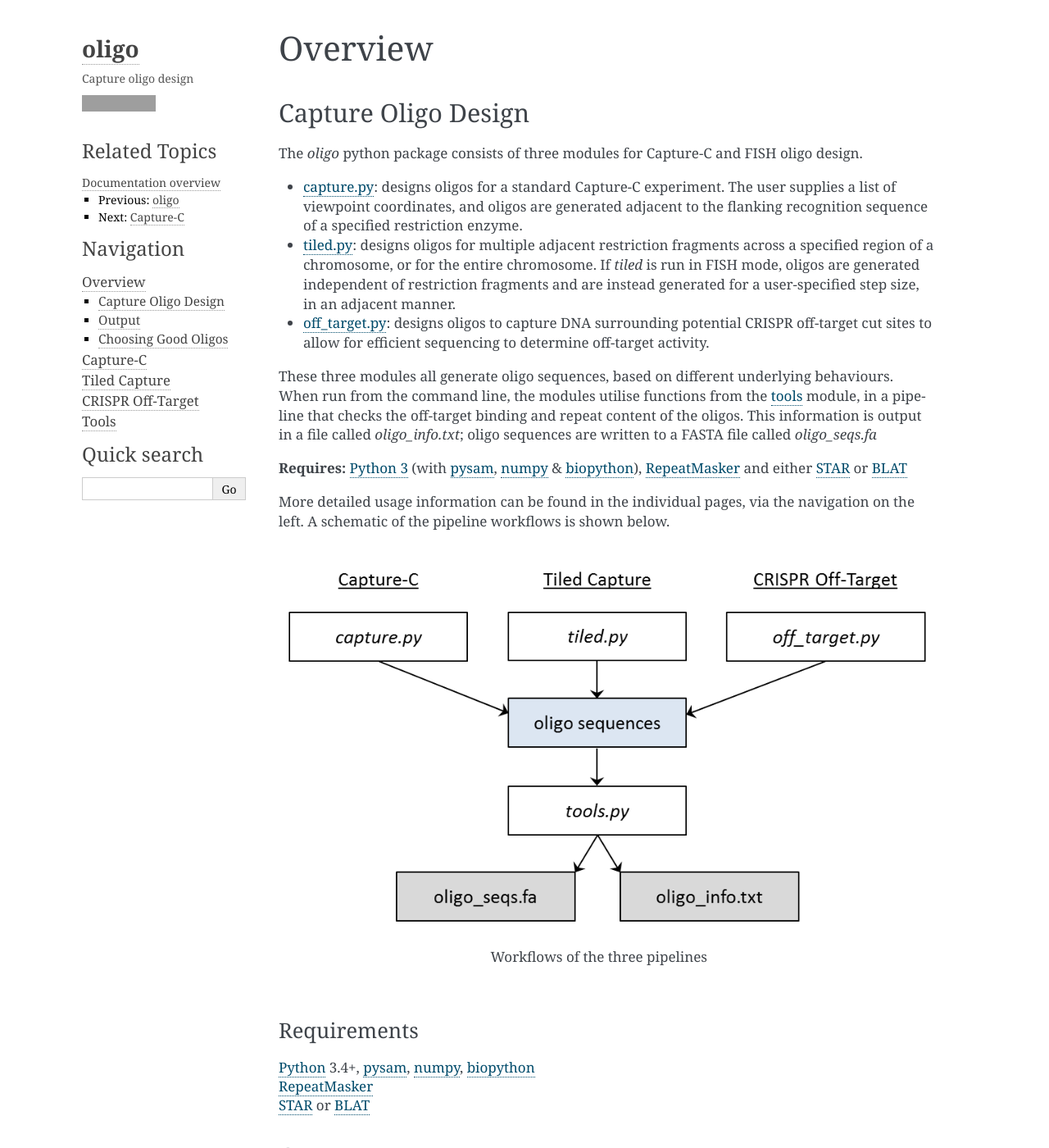
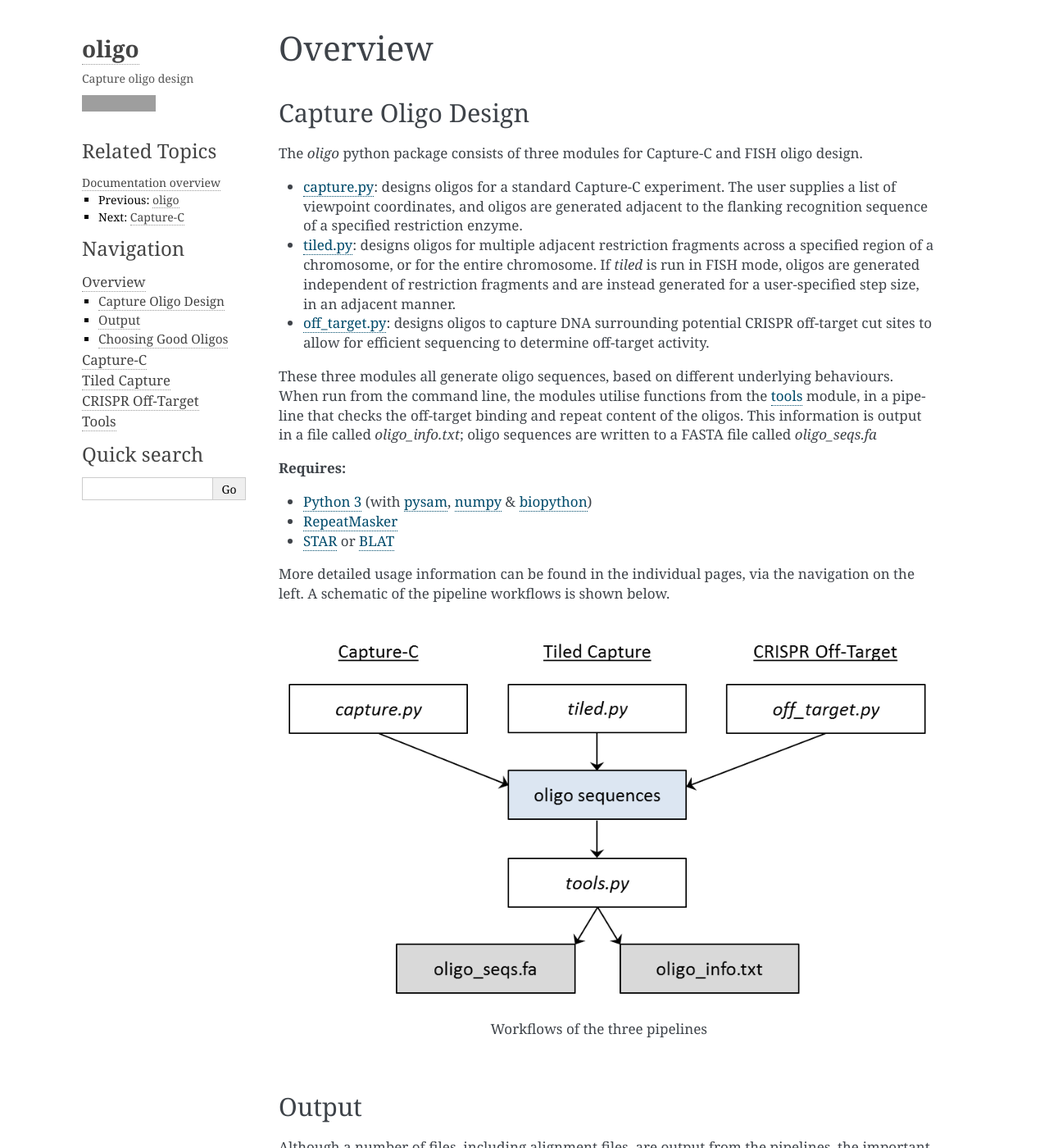
Before and after one commit to jbkerry/oligo, a Sphinx documentation site: the page built from docs/overview.rst, in a window 1280 px wide and 1400 px high. Shown: the whole window at 82% size. Built offline with Sphinx 7.4.7, drawn with Linux system fonts in a browser that asks for light colours; formulas are drawn with MathJax 3; grey boxes are pictures that could not be loaded.

Commit message:
changed requirements to bulleted list

```diff
--- a/README.rst
+++ b/README.rst
@@ -11,8 +11,11 @@
 These three modules all generate oligo sequences, based on different underlying behaviours. When run from the command line, the modules utilise functions from the `tools <http://oligo.rtfd.io/en/latest/tools.html>`_ module, in a pipeline that checks
 the off-target binding and repeat content of the oligos. This information is output in a file called *oligo_info.txt*; oligo sequences are written to a FASTA file called *oligo_seqs.fa*
 
-**Requires:** `Python 3 <https://docs.python.org/3/>`_ (with `pysam <http://pysam.readthedocs.io/en/latest>`_, `numpy <http://www.numpy.org/>`_ & `biopython <http://biopython.org/wiki/Biopython>`_), `RepeatMasker <http://www.repeatmasker.org/>`_ and
-either `STAR <https://github.com/alexdobin/STAR>`_ or `BLAT <https://genome.ucsc.edu/FAQ/FAQblat.html>`_
+**Requires:**
+
+* `Python 3 <https://docs.python.org/3/>`_ (with `pysam <http://pysam.readthedocs.io/en/latest>`_, `numpy <http://www.numpy.org/>`_ & `biopython <http://biopython.org/wiki/Biopython>`_)
+* `RepeatMasker <http://www.repeatmasker.org/>`_
+* `STAR <https://github.com/alexdobin/STAR>`_ or `BLAT <https://genome.ucsc.edu/FAQ/FAQblat.html>`_
 
 For full documentation, see http://oligo.readthedocs.io (currently incomplete)
 
--- a/docs/overview.rst
+++ b/docs/overview.rst
@@ -10,13 +10,6 @@
 .. figure:: _static/oligo_flow.png
 
     Workflows of the three pipelines
-
-Requirements
-------------
-
-| `Python <https://docs.python.org/3/>`_ 3.4+, `pysam <http://pysam.readthedocs.io/en/latest>`_, `numpy <http://www.numpy.org/>`_, `biopython <http://biopython.org/wiki/Biopython>`_
-| `RepeatMasker <http://www.repeatmasker.org/>`_
-| `STAR <https://github.com/alexdobin/STAR>`_ or `BLAT <https://genome.ucsc.edu/FAQ/FAQblat.html>`_
 
 Output
 ======
```
